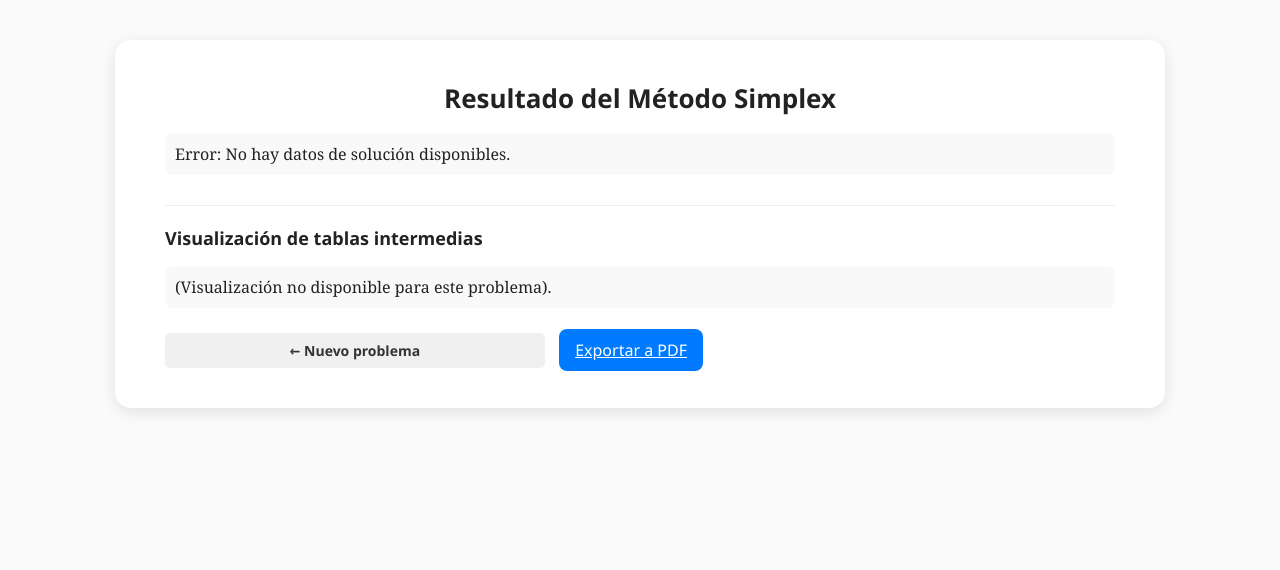
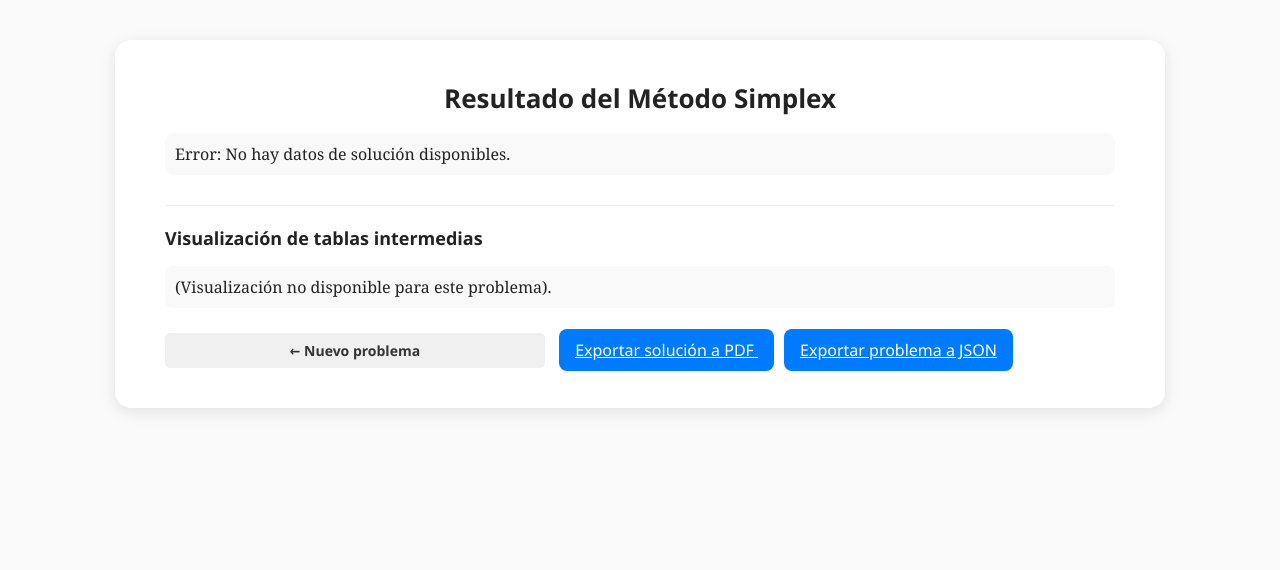
Before and after one commit to the-utn-team/simplex-solver, a Flask app: template templates/solution.html in a window 1280 px wide. Shown: the top 570 px of the page. Run offline with Flask 3, Linux system fonts and the light colour scheme; the template is opened without the code that fills it, so the values that code supplies are empty.

Commit message:
Permitir descarga de .json del problema

```diff
--- a/templates/solution.html
+++ b/templates/solution.html
@@ -63,9 +63,13 @@
             <!-- --- INICIO DE CAMBIOS (exportación en pdf) --- -->
             <!-- Añadimos el botón de PDF -->
             <a href="{{ url_for('ui.exportar_pdf') }}" class="btn-primary" style="margin-left: 10px;" target="_blank">
-                Exportar a PDF
+                Exportar solución a PDF
             </a>
             <!-- --- FIN DE CAMBIOS --- -->
+
+            <a href="/descargar-problema-json" class="btn-primary" style="margin-left: 10px;" target="_blank">
+                Exportar problema a JSON
+            </a>
 
         </div>
     </div>
```
Also changed, not shown: app/controllers/ui_controller.py (+10 -1 lines).
